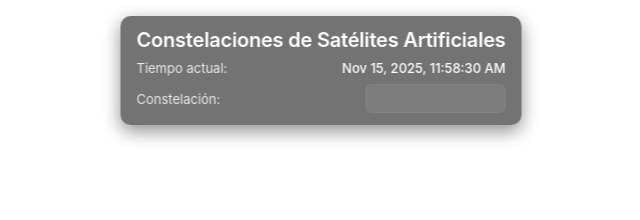
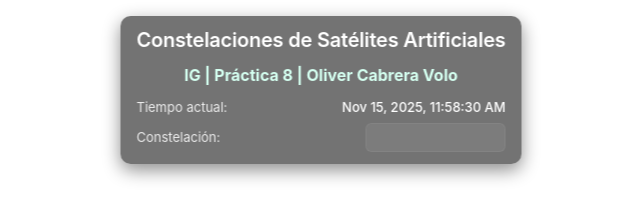
Before and after one commit to slashdotoliver/ulpgc-ig-p8, a website built with Parcel: page src/index.html in a window 1280 px wide. Shown: the whole page, without its empty margins (319-959 px from the left). Built offline with nearby package versions, Linux system fonts and the light colour scheme.

Commit message:
Update README.md

```diff
--- a/src/index.html
+++ b/src/index.html
@@ -12,6 +12,7 @@
 <body>
 <div id="ui-overlay" role="region" aria-label="Controles">
     <h1 id="page-title">Constelaciones de Satélites Artificiales</h1>
+    <h2>IG | Práctica 8 | Oliver Cabrera Volo</h2>
 
     <div class="ui-row">
         <label for="time-display" class="ui-label">Tiempo actual:</label>
--- a/src/styles.css
+++ b/src/styles.css
@@ -1,6 +1,12 @@
 body {
     margin: 0;
     padding: 0;
+}
+
+h2 {
+    font-weight: bolder;
+    font-size: 16px;
+    color: #d4fff0;
 }
 
 #ui-overlay {
```
Also changed, not shown: README.md.
